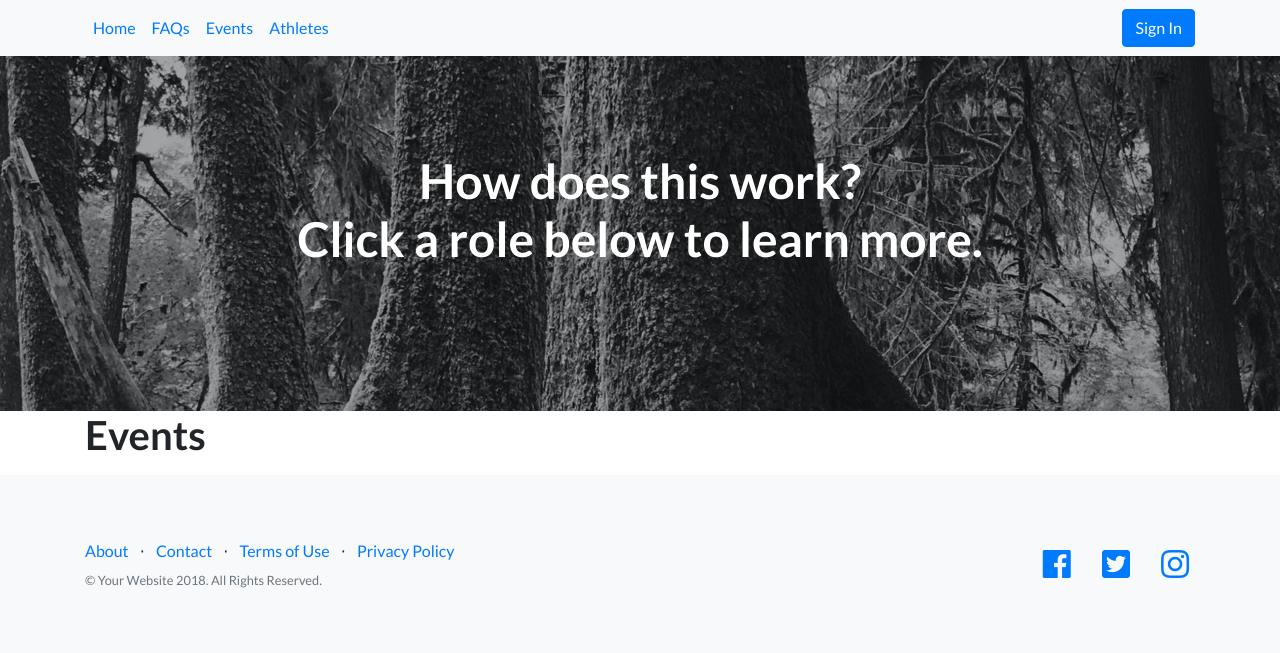
After one commit to shacker/ap, a Django app: template ap/templates/events/index.html in a window 1280 px wide. The commit adds this page. Shown: the top 653 px of the page. Run offline with Django 3.2, Linux system fonts and the light colour scheme; the template is opened without the code that fills it, so the values that code supplies are empty; style sheets or scripts are compiled from the project's sources; some libraries are stand-ins or nearby versions.

Commit message:
Start of event list, event.published

```diff
--- a/ap/apps/events/admin.py
+++ b/ap/apps/events/admin.py
@@ -5,6 +5,7 @@ from ap.apps.events.models import Event, Route
 
 class RouteInline(admin.TabularInline):
     model = Route
+
 
 class EventAdmin(admin.ModelAdmin):
     autocomplete_fields = ['human', 'organization']
--- a/ap/apps/events/factories.py
+++ b/ap/apps/events/factories.py
@@ -80,3 +80,4 @@ class EventFactory(factory.django.DjangoModelFactory):
     fee = factory.Faker('pydecimal', left_digits=4, right_digits=2, positive=True)
     fee_paid = factory.Faker('pybool')
     notes = factory.Faker('paragraph')
+    published = True
--- a/ap/templates/base.html
+++ b/ap/templates/base.html
@@ -45,6 +45,9 @@
               {% endif %}
               <li class="nav-item">
                 <a class="nav-link" href="{% url 'faqs:index' %}">FAQs</a>
+              </li>
+              <li class="nav-item">
+                <a class="nav-link" href="{% url 'events:index' %}">Events</a>
               </li>
               <li class="nav-item">
                 <a class="nav-link" href="{% url 'users:list' %}">Athletes</a>
--- /dev/null
+++ b/ap/templates/events/index.html
@@ -0,0 +1,32 @@
+{% extends 'base.html' %}
+
+{% block page_title %}Events{% endblock page_title %}
+
+{% block content %}
+
+  <header class="masthead faqs text-white text-center">
+    <div class="overlay"></div>
+    <div class="container">
+      <div class="row">
+        <div class="col-xl-9 mx-auto">
+          <h1 class="mb-5">How does this work?<br />
+            Click a role below to learn more.
+          </h1>
+        </div>
+      </div>
+    </div>
+  </header>
+
+  <div class="container">
+      <h1>
+          Events
+      </h1>
+      <ul>
+      {% for event in events %}
+        <li>
+          {{ event }}
+        </li>
+      {% endfor %}
+      </ul>
+  </div>
+{% endblock content %}
--- a/ap/urls.py
+++ b/ap/urls.py
@@ -26,6 +26,7 @@ urlpatterns = [
     path('faqs/', include('ap.apps.faqs.urls')),
     path('contact/', include('ap.apps.contact.urls')),
     path('athletes/', include('ap.apps.users.urls')),
+    path('events/', include('ap.apps.events.urls')),
     url(settings.ADMIN_URL, admin.site.urls),
 
 ] + static(settings.MEDIA_URL, document_root=settings.MEDIA_ROOT)
```
Also changed, not shown: ap/apps/events/models.py (+7 -0 lines), ap/apps/events/urls.py (added, +18 -0 lines), ap/apps/events/views.py (+9 -1 lines), ap/apps/events/migrations/0008_event_published.py (added).
